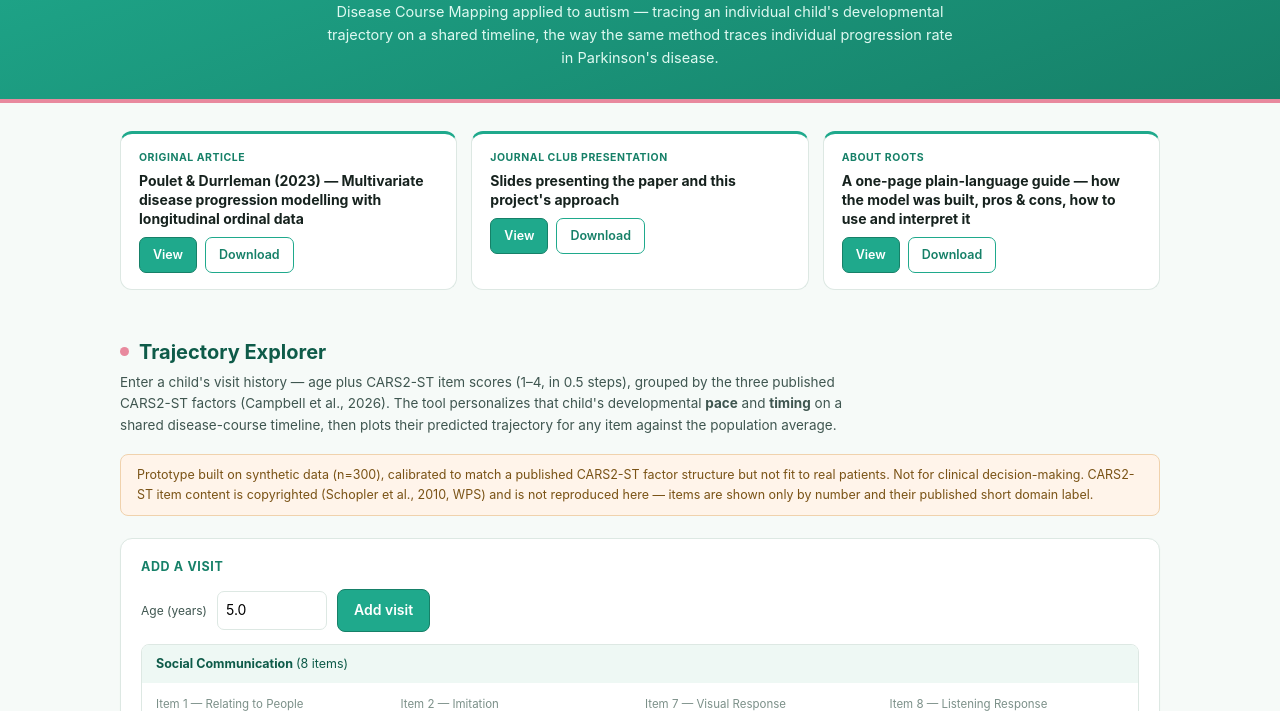
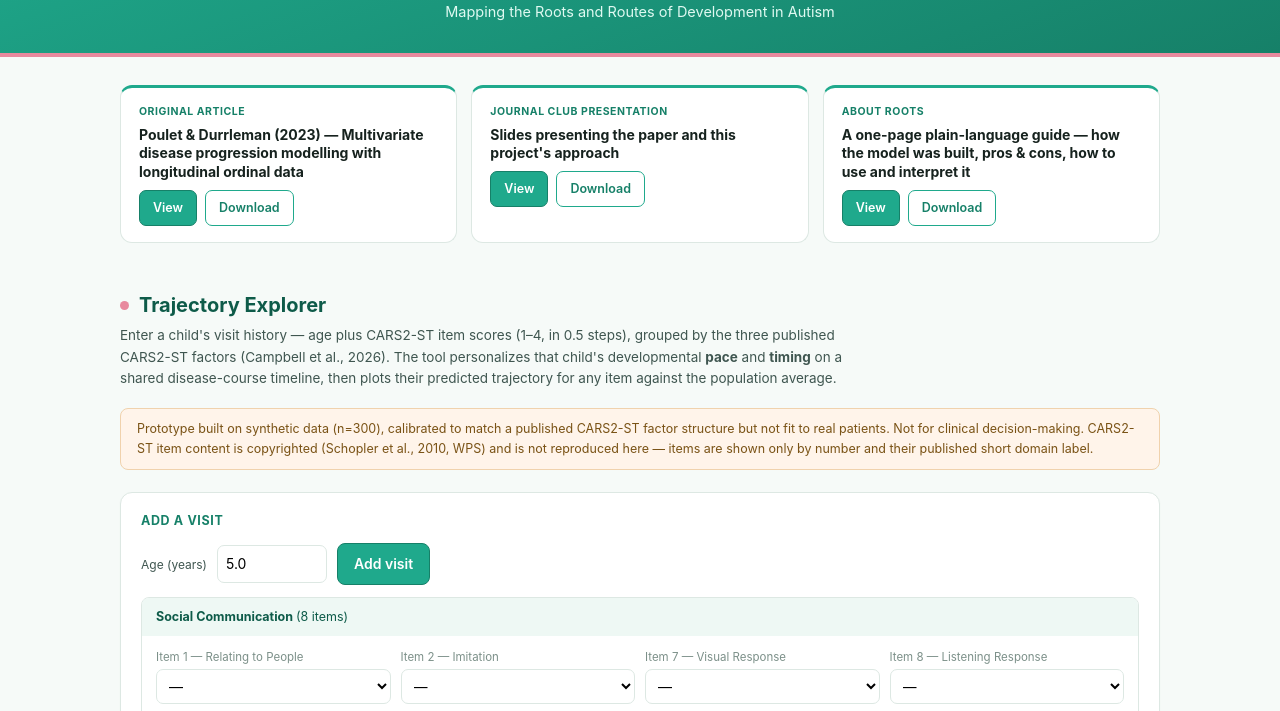
Before and after one commit to ayoobsfathima/ROOTS, a plain HTML site: page index.html in a window 1280 px wide. Shown: the part 114-825 px from the top of the page. Drawn offline with nearby package versions, Linux system fonts and the light colour scheme.

Commit message:
Changed sub-heading

```diff
--- a/index.html
+++ b/index.html
@@ -122,8 +122,7 @@
 
 <header class="hero">
   <div class="logo">Roots</div>
-  <p class="tagline">Disease Course Mapping applied to autism — tracing an individual child's developmental trajectory
-  on a shared timeline, the way the same method traces individual progression rate in Parkinson's disease.</p>
+  <p class="tagline">Mapping the Roots and Routes of Development in Autism</p>
 </header>
 
 <main>
```
